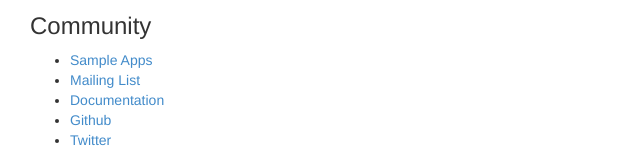
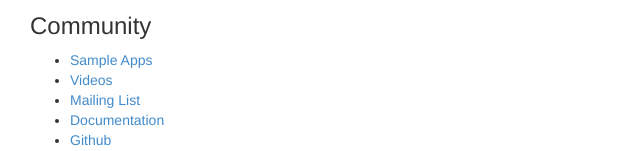
Before and after one commit to brickseditor/website, a website: page app/index.html in a window 1280 px wide. Shown: the part 801-952 px from the top of the page, 625-1265 px from the left. Drawn offline with nearby package versions, Linux system fonts and the light colour scheme.

Commit message:
Added URL to YouTube channel

```diff
--- a/app/index.html
+++ b/app/index.html
@@ -79,6 +79,7 @@
           <h3>Community</h3>
           <ul>
             <li><a href="https://github.com/sorich87/bricks-samples">Sample Apps</a></li>
+            <li><a href="https://www.youtube.com/channel/UCfiPPymsFv6_JqPPW3L73GQ">Videos</a></li>
             <li><a href="https://groups.google.com/forum/#!forum/brickseditor">Mailing List</a></li>
             <li><a href="https://github.com/sorich87/bricks/wiki">Documentation</a></li>
             <li><a href="https://github.com/sorich87/bricks">Github</a></li>
```
